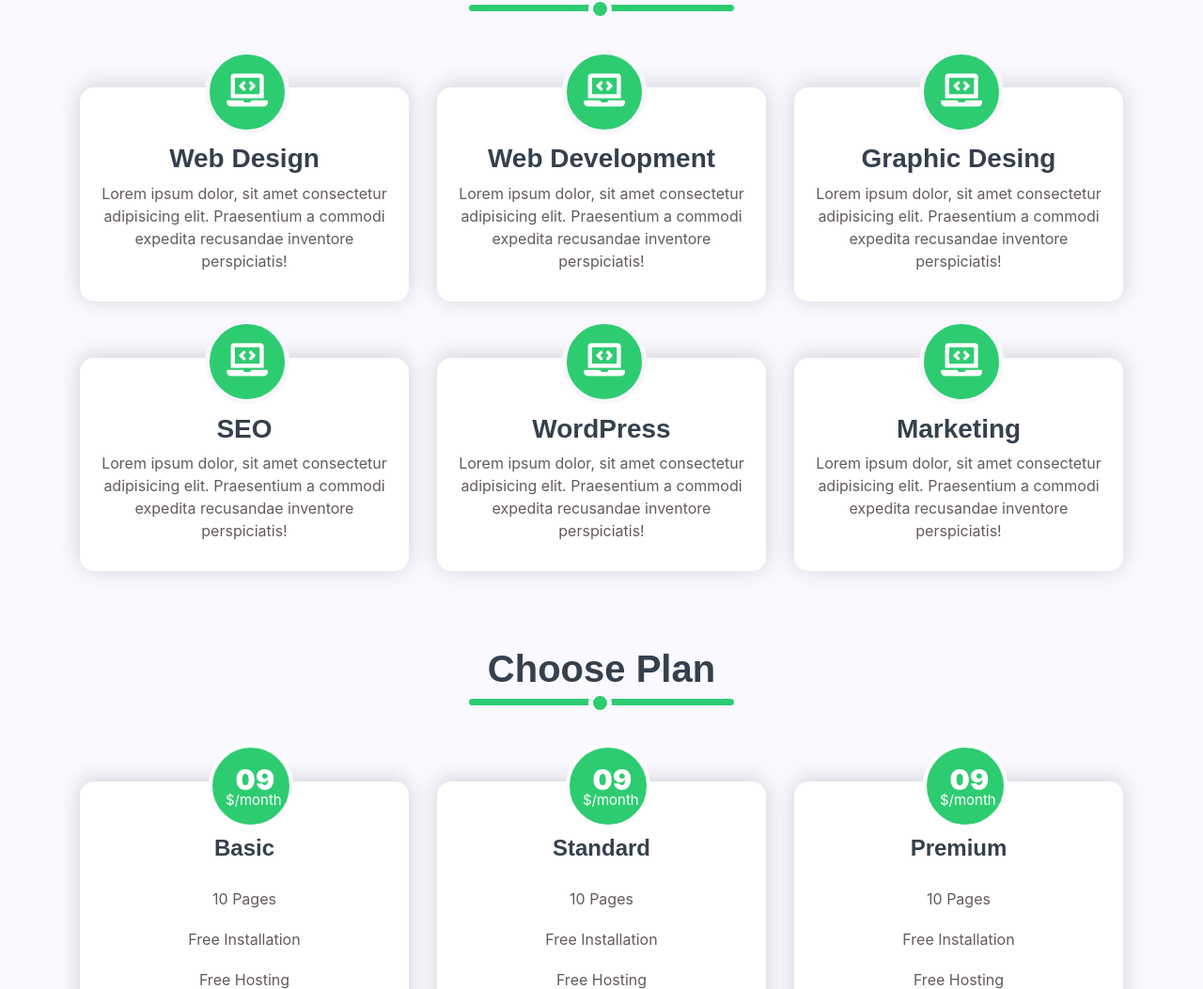
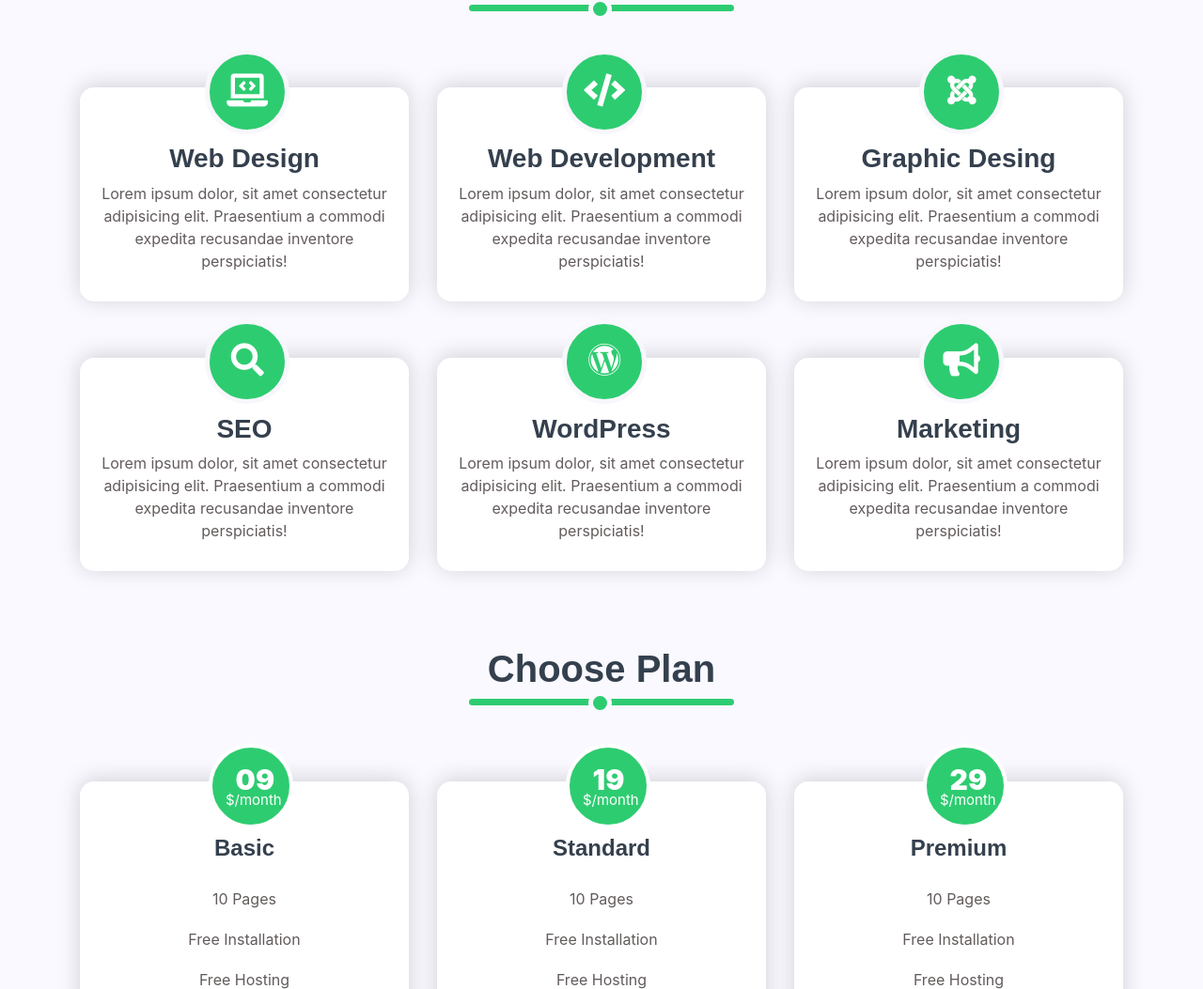
Before and after one commit to shakibhosensabbir/portfolio-site, a plain HTML site: page index.html in a window 1280 px wide. Shown: the part 2649-3702 px from the top of the page at 94% size. Drawn offline with Linux system fonts and the light colour scheme.

Commit message:
Update index.html

```diff
--- a/index.html
+++ b/index.html
@@ -323,7 +323,7 @@
       <div class="col-lg-4 col-md-6">
         <div class="services-box">
           <div class="icon-box">
-            <i class="fas fa-laptop-code"></i>
+            <i class="fas fa-code"></i>
           </div>
           <h3>Web Development</h3>
           <p>Lorem ipsum dolor, sit amet consectetur adipisicing elit. Praesentium a commodi expedita recusandae
@@ -333,7 +333,7 @@
       <div class="col-lg-4 col-md-6">
         <div class="services-box">
           <div class="icon-box">
-            <i class="fas fa-laptop-code"></i>
+            <i class="fab fa-joomla"></i>
           </div>
           <h3>Graphic Desing</h3>
           <p>Lorem ipsum dolor, sit amet consectetur adipisicing elit. Praesentium a commodi expedita recusandae
@@ -343,7 +343,7 @@
       <div class="col-lg-4 col-md-6">
         <div class="services-box">
           <div class="icon-box">
-            <i class="fas fa-laptop-code"></i>
+            <i class="fas fa-search"></i>
           </div>
           <h3>SEO</h3>
           <p>Lorem ipsum dolor, sit amet consectetur adipisicing elit. Praesentium a commodi expedita recusandae
@@ -353,7 +353,7 @@
       <div class="col-lg-4 col-md-6">
         <div class="services-box">
           <div class="icon-box">
-            <i class="fas fa-laptop-code"></i>
+            <i class="fab fa-wordpress"></i>
           </div>
           <h3>WordPress</h3>
           <p>Lorem ipsum dolor, sit amet consectetur adipisicing elit. Praesentium a commodi expedita recusandae
@@ -363,7 +363,7 @@
       <div class="col-lg-4 col-md-6">
         <div class="services-box">
           <div class="icon-box">
-            <i class="fas fa-laptop-code"></i>
+            <i class="fas fa-bullhorn"></i>
           </div>
           <h3>Marketing</h3>
           <p>Lorem ipsum dolor, sit amet consectetur adipisicing elit. Praesentium a commodi expedita recusandae
@@ -398,7 +398,7 @@
           <h4>Standard</h4>
           <div class="prices-border">
             <div class="prices-box-icon">
-              <span class="doller-title">09</span><br>
+              <span class="doller-title">19</span><br>
               <span class="prices-month">$/month</span>
             </div>
           </div>
@@ -414,7 +414,7 @@
         <div class="prices-box">
           <h4>Premium</h4>
           <div class="prices-box-icon">
-            <span class="doller-title">09</span><br>
+            <span class="doller-title">29</span><br>
             <span class="prices-month">$/month</span>
           </div>
           <li>10 Pages</li>
```
